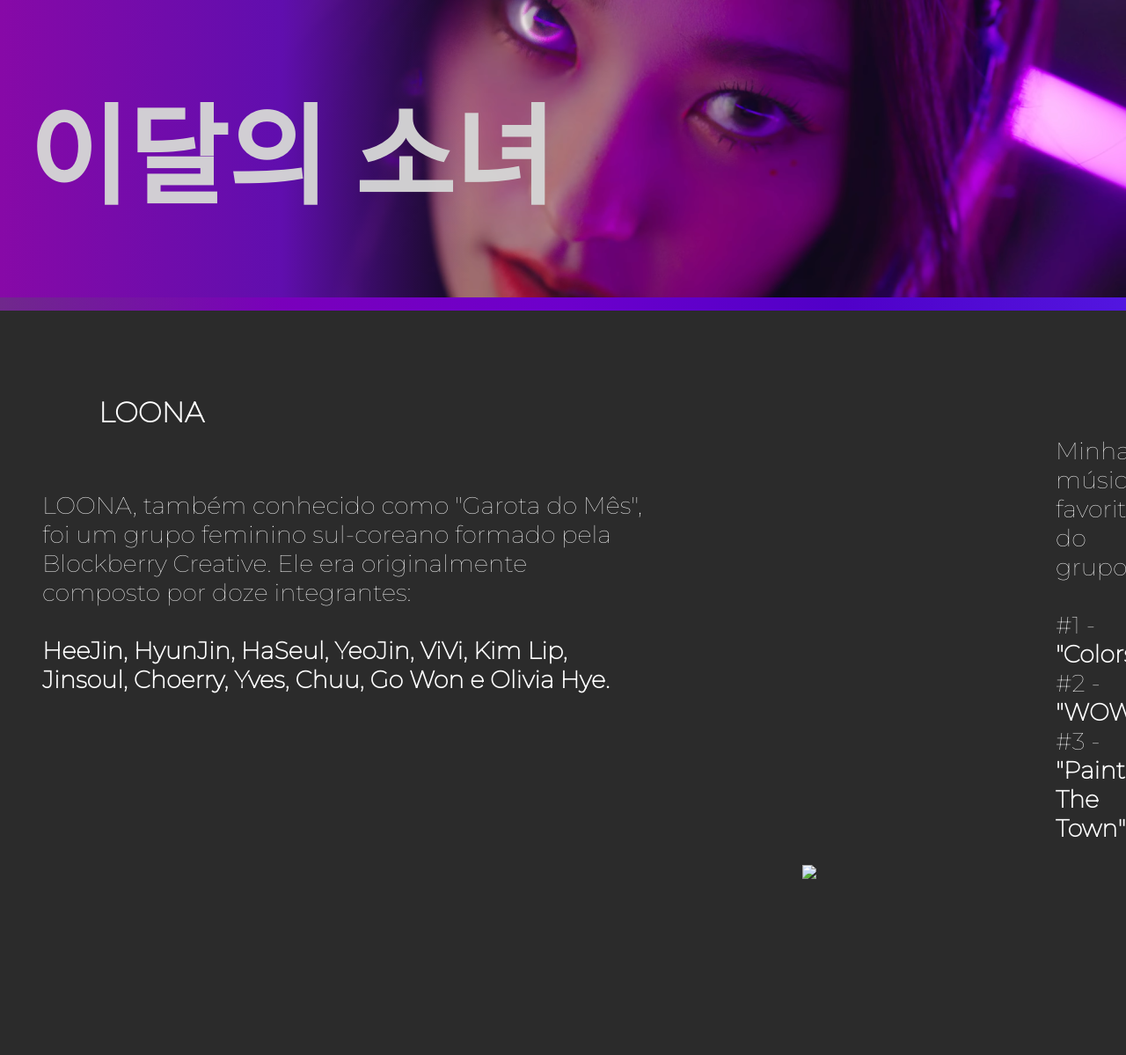
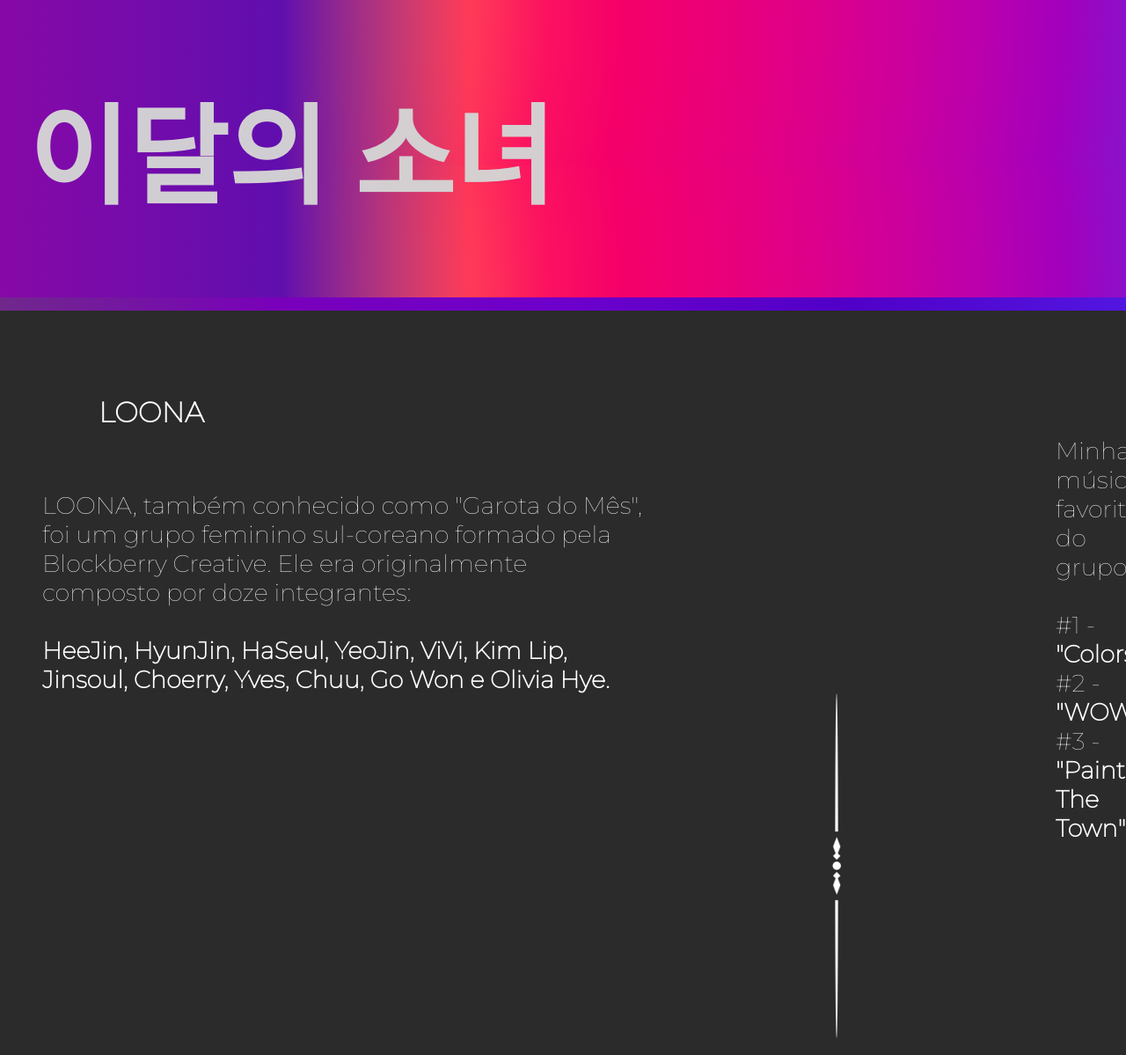
Before and after one commit to GuilhermeThomazoni/front, a plain HTML site: page loona.html in a window 1280 px wide. Shown: the top 1199 px of the page at 88% size. Before the commit the page ends 1003 px from the top, so only its background shows below. Drawn offline with Linux system fonts and the light colour scheme; a web font is replaced by a local one.

Commit message:
rafael league of legends 2

```diff
--- a/loona.html
+++ b/loona.html
@@ -34,4 +34,4 @@
                 <br>
                 <a class="menu" href="https://youtu.be/_EEo-iE5u_A">#3 - <strong>"Paint The Town"</strong></a>
             </p>
-            <img  class="divisao" src="imagens.html/divisao.png">
+            <img  class="divisao" src="divisao.png">
--- a/style.css
+++ b/style.css
@@ -35,7 +35,7 @@
   color: rgba(212, 212, 212, 0.973);
 }
 header.loona_header {
-  background-image: url("choerry.png");
+  background-image:"choerry.png";
   background-size: cover;
   background-position: 0 -150px;
 }
```
